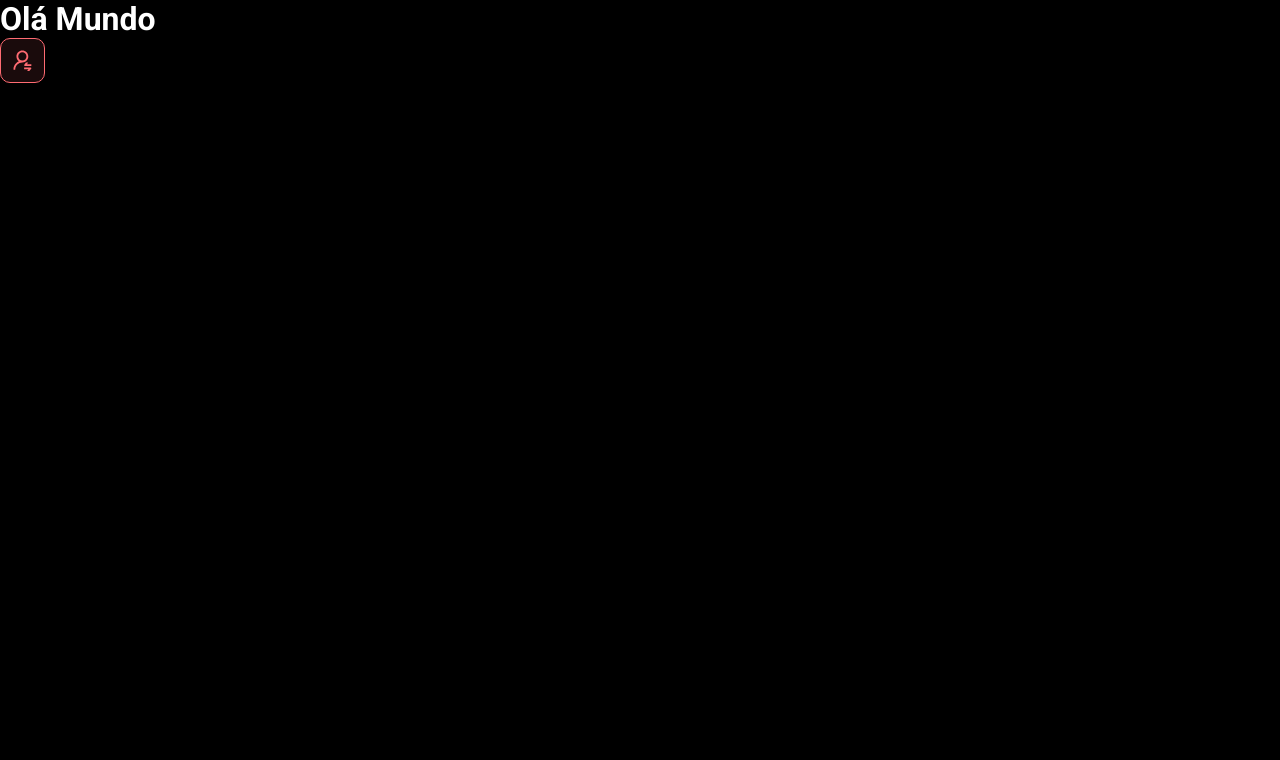
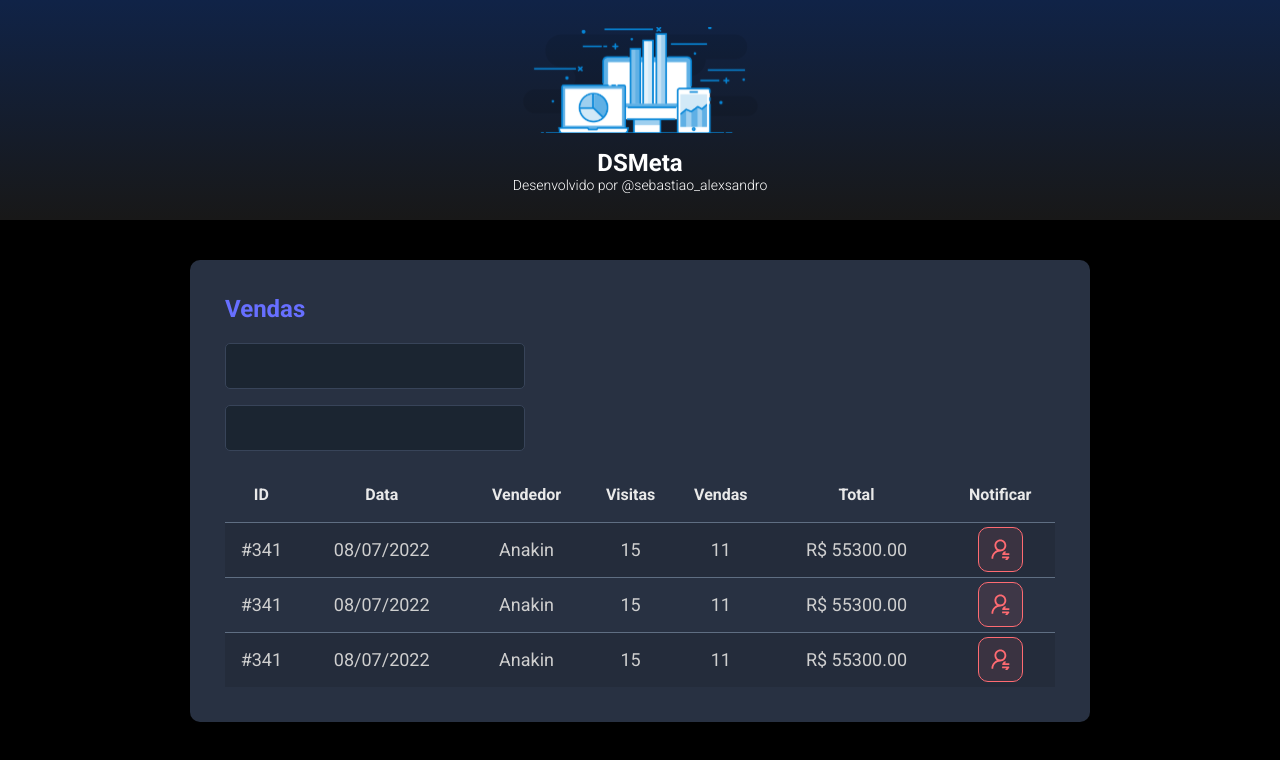
Before and after one commit to sealexsandro/dsmeta, a React (Vite) app in the folder frontend/: page / in a window 1280 px wide. Shown: the top 760 px of the page. Built offline with nearby package versions, Linux system fonts and the light colour scheme.

Commit message:
Other Components

```diff
--- a/frontend/src/App.tsx
+++ b/frontend/src/App.tsx
@@ -1,11 +1,20 @@
-import NotificationButton from "./components/NotifationButton"
+import Header from "./components/Header"
+import SalesCard from "./components/SalesCard"
 
 
 function App() {
   return (
     <>
-      <h1>Olá Mundo</h1>
-      <NotificationButton />
+      <Header />
+      <main>
+        <section id="sales">
+          <div className="dsmeta-container">
+            <SalesCard />
+
+
+          </div>
+        </section>
+      </main>
     </>
   )
 }
--- /dev/null
+++ b/frontend/src/components/Header/index.tsx
@@ -0,0 +1,20 @@
+import logo from "../../assets/img/logo.svg"
+import "./styles.css"
+
+
+function Header() {
+    return (
+        <header>
+            <div className="dsmeta-logo-container">
+                <img src={logo} alt="DSMeta" />
+                <h1>DSMeta</h1>
+                <p>
+                    Desenvolvido por
+                    <a href="https://www.instagram.com/sebastiao_alexsandro/"> @sebastiao_alexsandro</a>
+                </p>
+            </div>
+        </header>
+    )
+}
+
+export default Header
--- /dev/null
+++ b/frontend/src/components/Header/styles.css
@@ -0,0 +1,27 @@
+header {
+    background: linear-gradient(180deg, #102347 0%, #181818 100%);
+    height: 220px;
+    display: flex;
+    align-items: center;
+    justify-content: center;
+}
+
+.dsmeta-logo-container {
+    display: flex;
+    flex-direction: column;
+    align-items: center;
+}
+
+.dsmeta-logo-container img {
+    width: 235px;
+}
+
+.dsmeta-logo-container h1 {
+    margin-top: 15px;
+    font-size: 24px;
+}
+
+.dsmeta-logo-container p {
+    font-size: 14px;
+    font-weight: 300;
+}
--- /dev/null
+++ b/frontend/src/components/SalesCard/index.tsx
@@ -0,0 +1,79 @@
+import NotificationButton from "../NotifationButton"
+import "./styles.css"
+
+function SalesCard() {
+    return (
+        <div className="dsmeta-card">
+            <h2 className="dsmeta-sales-title">Vendas</h2>
+            <div>
+                <div className="dsmeta-form-control-container">
+                    <input className="dsmeta-form-control" type="text" />
+                </div>
+                <div className="dsmeta-form-control-container">
+                    <input className="dsmeta-form-control" type="text" />
+                </div>
+            </div>
+
+            <div>
+                <table className="dsmeta-sales-table">
+                    <thead>
+                        <tr>
+                            <th className="show992">ID</th>
+                            <th className="show576">Data</th>
+                            <th>Vendedor</th>
+                            <th className="show992">Visitas</th>
+                            <th className="show992">Vendas</th>
+                            <th>Total</th>
+                            <th>Notificar</th>
+                        </tr>
+                    </thead>
+                    <tbody>
+                        <tr>
+                            <td className="show992">#341</td>
+                            <td className="show576">08/07/2022</td>
+                            <td>Anakin</td>
+                            <td className="show992">15</td>
+                            <td className="show992">11</td>
+                            <td>R$ 55300.00</td>
+                            <td>
+                                <div className="dsmeta-red-btn-container">
+                                    <NotificationButton />
+                                </div>
+                            </td>
+                        </tr>
+                        <tr>
+                            <td className="show992">#341</td>
+                            <td className="show576">08/07/2022</td>
+                            <td>Anakin</td>
+                            <td className="show992">15</td>
+                            <td className="show992">11</td>
+                            <td>R$ 55300.00</td>
+                            <td>
+                                <div className="dsmeta-red-btn-container">
+                                    <NotificationButton />
+                                </div>
+                            </td>
+                        </tr>
+                        <tr>
+                            <td className="show992">#341</td>
+                            <td className="show576">08/07/2022</td>
+                            <td>Anakin</td>
+                            <td className="show992">15</td>
+                            <td className="show992">11</td>
+                            <td>R$ 55300.00</td>
+                            <td>
+                                <div className="dsmeta-red-btn-container">
+                                    <NotificationButton />
+                                </div>
+                            </td>
+                        </tr>
+                    </tbody>
+
+                </table>
+            </div>
+
+        </div>
+    )
+}
+
+export default SalesCard
--- /dev/null
+++ b/frontend/src/components/SalesCard/styles.css
@@ -0,0 +1,97 @@
+.dsmeta-card {
+    background-color: #283142;
+    border-radius: 10px;
+    padding: 30px 10px;
+}
+
+.dsmeta-sales-title {
+    color: #676fff;
+    font-size: 24px;
+    margin-bottom: 20px;
+}
+
+.dsmeta-form-control-container {
+    margin-bottom: 16px;
+    max-width: 300px;
+}
+
+.dsmeta-form-control {
+    width: 100%;
+    height: 46px;
+    background-color: #1b2531;
+    border: 1px solid #384459;
+    border-radius: 5px;
+    color: #9aaabe;
+    padding: 0 20px;
+    font-size: 18px;
+}
+
+.dsmeta-sales-table {
+    width: 100%;
+    border-spacing: 0;
+    border-collapse: collapse;
+}
+
+.dsmeta-sales-table thead {
+    height: 55px;
+    font-size: 16px;
+    color: #e9e9e9;
+    font-weight: 700;
+}
+
+.dsmeta-sales-table tbody {
+    font-size: 14px;
+    font-weight: 400;
+    color: #cfcfcf;
+    text-align: center;
+}
+
+.dsmeta-sales-table tbody tr {
+    height: 74px;
+    border-top: 1px solid #5f6e82;
+}
+
+.dsmeta-sales-table tbody tr:hover>td {
+    background-color: #384459;
+}
+
+.dsmeta-sales-table tbody tr:nth-child(odd) {
+    background-color: #242c3b;
+}
+
+.dsmeta-red-btn-container {
+    display: flex;
+    justify-content: center;
+}
+
+.show576 {
+    display: none;
+}
+
+.show992 {
+    display: none;
+}
+
+@media (min-width: 576px) {
+    .show576 {
+        display: table-cell;
+    }
+
+    .dsmeta-card {
+        padding: 35px;
+    }
+
+    .dsmeta-sales-table tbody tr {
+        height: 55px;
+    }
+
+    .dsmeta-sales-table tbody {
+        font-size: 18px;
+    }
+}
+
+@media (min-width: 992px) {
+    .show992 {
+        display: table-cell;
+    }
+}
--- a/frontend/src/index.css
+++ b/frontend/src/index.css
@@ -20,40 +20,6 @@ a:visited {
   text-decoration: none;
 }
 
-header {
-  background: linear-gradient(180deg, #102347 0%, #181818 100%);
-  height: 220px;
-  display: flex;
-  align-items: center;
-  justify-content: center;
-}
-
-.dsmeta-logo-container {
-  display: flex;
-  flex-direction: column;
-  align-items: center;
-}
-
-.dsmeta-logo-container img {
-  width: 235px;
-}
-
-.dsmeta-logo-container h1 {
-  margin-top: 15px;
-  font-size: 24px;
-}
-
-.dsmeta-logo-container p {
-  font-size: 14px;
-  font-weight: 300;
-}
-
-.dsmeta-card {
-  background-color: #283142;
-  border-radius: 10px;
-  padding: 30px 10px;
-}
-
 .dsmeta-container {
   width: 100%;
   max-width: 900px;
@@ -63,111 +29,3 @@ header {
 #sales {
   padding: 40px 10px;
 }
-
-.dsmeta-sales-title {
-  color: #676fff;
-  font-size: 24px;
-  margin-bottom: 20px;
-}
-
-.dsmeta-form-control-container {
-  margin-bottom: 16px;
-  max-width: 300px;
-}
-
-.dsmeta-form-control {
-  width: 100%;
-  height: 46px;
-  background-color: #1b2531;
-  border: 1px solid #384459;
-  border-radius: 5px;
-  color: #9aaabe;
-  padding: 0 20px;
-  font-size: 18px;
-}
-
-.dsmeta-sales-table {
-  width: 100%;
-  border-spacing: 0;
-  border-collapse: collapse;
-}
-
-.dsmeta-sales-table thead {
-  height: 55px;
-  font-size: 16px;
-  color: #e9e9e9;
-  font-weight: 700;
-}
-
-.dsmeta-sales-table tbody {
-  font-size: 14px;
-  font-weight: 400;
-  color: #cfcfcf;
-  text-align: center;
-}
-
-.dsmeta-sales-table tbody tr {
-  height: 74px;
-  border-top: 1px solid #5f6e82;
-}
-
-.dsmeta-sales-table tbody tr:hover > td {
-  background-color: #384459;
-}
-
-.dsmeta-sales-table tbody tr:nth-child(odd) {
-  background-color: #242c3b;
-}
-
-.dsmeta-red-btn-container {
-    display: flex;
-    justify-content: center;
-}
-
-.dsmeta-red-btn {
-  height: 45px;
-  width: 45px;
-  background: rgba(255, 107, 114, 0.1);
-  border: 1px solid #ff6b72;
-  border-radius: 10px;
-  display: flex;
-  align-items: center;
-  justify-content: center;
-  cursor: pointer;
-}
-
-.dsmeta-red-btn img {
-    width: 19px;
-}
-
-.show576 {
-    display: none;
-}
-
-.show992 {
-    display: none;
-}
-
-@media (min-width: 576px) {
-    .show576 {
-        display: table-cell;
-    }
-
-    .dsmeta-card {
-        padding: 35px;
-    }
-
-    .dsmeta-sales-table tbody tr {
-        height: 55px;
-    }
-
-    .dsmeta-sales-table tbody {
-        font-size: 18px;
-    }
-}
-
-@media (min-width: 992px) {
-    .show992 {
-        display: table-cell;
-    }
-}
```
Also changed, not shown: frontend/src/assets/img/logo.svg (added).
